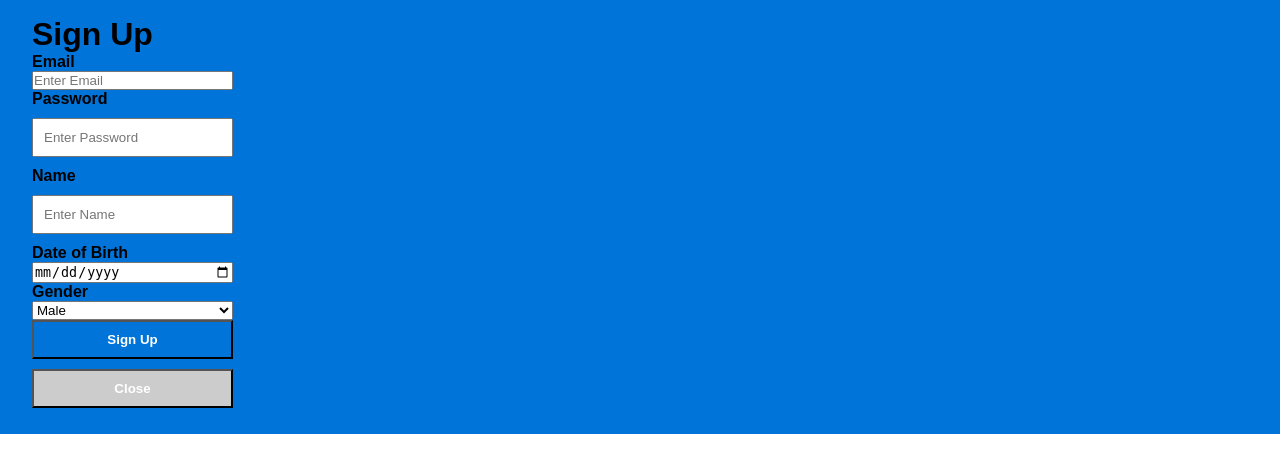
After one commit to aidandm/fastap_survey, a FastAPI app: template templates/signup.html in a window 1280 px wide. The commit adds this page. Shown: the top 473 px of the page. Run offline with FastAPI, Linux system fonts and the light colour scheme; the template is opened without the code that fills it, so the values that code supplies are empty; parts of the project's set-up code (start-up, migrations or seed data) failed here and were passed over; some libraries are stand-ins or nearby versions.

Commit message:
Added a working signup and login page

```diff
--- a/main.py
+++ b/main.py
@@ -1,17 +1,119 @@
 from fastapi import FastAPI, Request
+from fastapi_login import LoginManager
 from fastapi.templating import Jinja2Templates
 from fastapi.responses import RedirectResponse
 from fastapi.staticfiles import StaticFiles
+from fastapi.security import OAuth2PasswordRequestForm
+from fastapi_login.exceptions import InvalidCredentialsException
+from fastapi import Depends
+from fastapi.security import OAuth2PasswordBearer, OAuth2PasswordRequestForm
 import psycopg2
+import bcrypt
+from fastapi import FastAPI, Depends, Request, Form
+from pydantic import BaseModel
+from fastapi.responses import HTMLResponse
+from fastapi import HTTPException
 
 app = FastAPI()
+
 templates = Jinja2Templates(directory="templates")
 app.mount("/static", StaticFiles(directory="static"), name="static")
 
+#Connection to the database
+conn = psycopg2.connect(
+    host='postgres-database-1.ca1nhgbt24ab.us-east-1.rds.amazonaws.com',
+    port='5432',
+    database='postgres',
+    user="postgres",
+    password="Monkey3atBanana^$"
+)
 
+#Below is for the home screen
 @app.get("/")
 async def show_home(request: Request):
     return templates.TemplateResponse("index.html", {"request": request})
+
+#For signing up
+@app.get("/usersignup")
+async def show_home(request: Request):
+    return templates.TemplateResponse("signup.html", {"request": request})
+
+class UserIn(BaseModel):
+    email: str
+    password: str
+    name: str
+    dob: str
+    gender: str
+
+def create_user(user: UserIn):
+    hashed_password = bcrypt.hashpw(user.password.encode("utf-8"), bcrypt.gensalt())
+
+    with conn.cursor() as cur:
+        cur.execute(
+            "INSERT INTO users (email, password, name, dob, gender) VALUES (%s, %s, %s, %s, %s)",
+            (user.email, hashed_password.decode("utf-8"), user.name, user.dob, user.gender)
+        )
+        conn.commit()
+
+@app.post("/signup")
+def signup(
+    email: str = Form(...),
+    password: str = Form(...),
+    name: str = Form(...),
+    dob: str = Form(...),
+    gender: str = Form(...)
+):
+    user_data = UserIn(email=email, password=password, name=name, dob=dob, gender=gender)
+    create_user(user_data)
+    return {"message": "User created successfully"}
+
+#Login Variables
+oauth2_scheme = OAuth2PasswordBearer(tokenUrl="token")
+SECRET = "44506ed6d57f65997ec91b173f2c228fffb91cb2fbc673c6"
+manager = LoginManager(SECRET, '/login')
+
+
+#Below is the section of code for logging in
+def query_user(email: str):
+    with conn.cursor() as cur:
+        cur.execute(
+            "SELECT email, password FROM users WHERE email = %s",
+            (email,)
+        )
+        result = cur.fetchone()
+        conn.commit()
+
+    if result:
+        email, hashed_password = result
+        return {"email": email, "password": hashed_password}
+    else:
+        return None
+
+@app.post('/login')
+async def login(data: OAuth2PasswordRequestForm = Depends()):
+    email = data.username
+    password = data.password.encode("utf-8")
+
+    user = query_user(email)
+    if not user:
+        raise HTTPException(status_code=401, detail="Invalid credentials")
+
+    stored_hashed_password = user['password'].encode("utf-8")
+    if not bcrypt.checkpw(password, stored_hashed_password):
+        raise HTTPException(status_code=401, detail="Invalid credentials")
+
+    access_token = manager.create_access_token(
+        data={'sub': email}
+    )
+    return {'access_token': access_token}
+
+
+@app.get('/protected')
+def protected_route(user=Depends(manager)):
+    return {'user': user}
+
+
+
 
 @app.get("/questionnaire")
 async def show_questionnaire(request: Request):
@@ -55,15 +157,6 @@ async def submit_form(request: Request):
     education = form_data["education"]
     email = form_data["email"]
 
-    # Connect to the database
-    conn = psycopg2.connect(
-        host='mis-database.cevtznumxb4e.us-west-1.rds.amazonaws.com',
-        port='5432',
-        database='mis-database',
-        user="postgres",
-        password="password123"
-    )
-
     # Insert the form data into the database
     with conn.cursor() as cur:
         cur.execute(
--- a/static/index.css
+++ b/static/index.css
@@ -2,6 +2,10 @@
   margin: 0;
   padding: 0;
   box-sizing: border-box;
+}
+
+body {
+  font-family: Arial, Helvetica, sans-serif;
 }
 
 /* Header styles */
@@ -45,3 +49,55 @@
   color: #0074D9; /* Blue color for the text when hovering */
   transition: 0.3s;
 }
+
+.overlay {
+  display: none;
+  position: fixed;
+  top: 0;
+  left: 0;
+  right: 0;
+  bottom: 0;
+  background-color: rgba(0, 0, 0, 0.5);
+  z-index: 10;
+}
+
+.form-popup {
+  display: none;
+  position: fixed;
+  top: 50%;
+  left: 50%;
+  transform: translate(-50%, -50%);
+  border: 1px solid #ccc;
+  z-index: 20;
+  background-color: #f1f1f1;
+  padding: 20px;
+  width: 300px;
+}
+
+.form-container {
+  display: flex;
+  flex-direction: column;
+}
+
+.form-container input[type=text],
+.form-container input[type=password] {
+  padding: 10px;
+  margin: 10px 0;
+}
+
+.form-container button {
+  padding: 10px;
+  background-color: #0074D9;
+  color: #fff;
+  font-weight: 600;
+  cursor: pointer;
+  margin-bottom: 10px;
+}
+
+.form-container button.cancel {
+  background-color: #ccc;
+}
+
+.form-container button:hover {
+  opacity: 0.8;
+}
--- /dev/null
+++ b/templates/signup.html
@@ -0,0 +1,44 @@
+<!DOCTYPE html>
+<html lang="en">
+
+<head>
+    <meta charset="UTF-8">
+    <meta http-equiv="X-UA-Compatible" content="IE=edge">
+    <meta name="viewport" content=
+        "width=device-width, initial-scale=1.0">
+    <title>
+        CompanyName
+    </title>
+    <link rel="stylesheet" type="text/css" href="/static/index.css" />
+</head>
+<header>
+    <div class="header">
+        <form action="/signup" method="post" class="form-container">
+            <input type="hidden" name="csrf_token" value="{{ csrf_token }}">
+            <h1>Sign Up</h1>
+
+            <label for="email"><b>Email</b></label>
+            <input type="email" placeholder="Enter Email" name="email" required>
+
+            <label for="password"><b>Password</b></label>
+            <input type="password" placeholder="Enter Password" name="password" required>
+
+            <label for="name"><b>Name</b></label>
+            <input type="text" placeholder="Enter Name" name="name" required>
+
+            <label for="dob"><b>Date of Birth</b></label>
+            <input type="date" name="dob" required>
+
+            <label for="gender"><b>Gender</b></label>
+            <select name="gender" required>
+                <option value="Male">Male</option>
+                <option value="Female">Female</option>
+                <option value="Other">Other</option>
+            </select>
+
+            <button type="submit" class="btn">Sign Up</button>
+            <button type="button" class="btn cancel" onclick="closeForm()">Close</button>
+        </form>
+
+    </div>
+</header>
```
Also changed, not shown: myenv/Scripts/jose-script.py (added, +33 -0 lines), templates/index.html (+35 -3 lines), test.py (added, +10 -0 lines), 1 other file.
